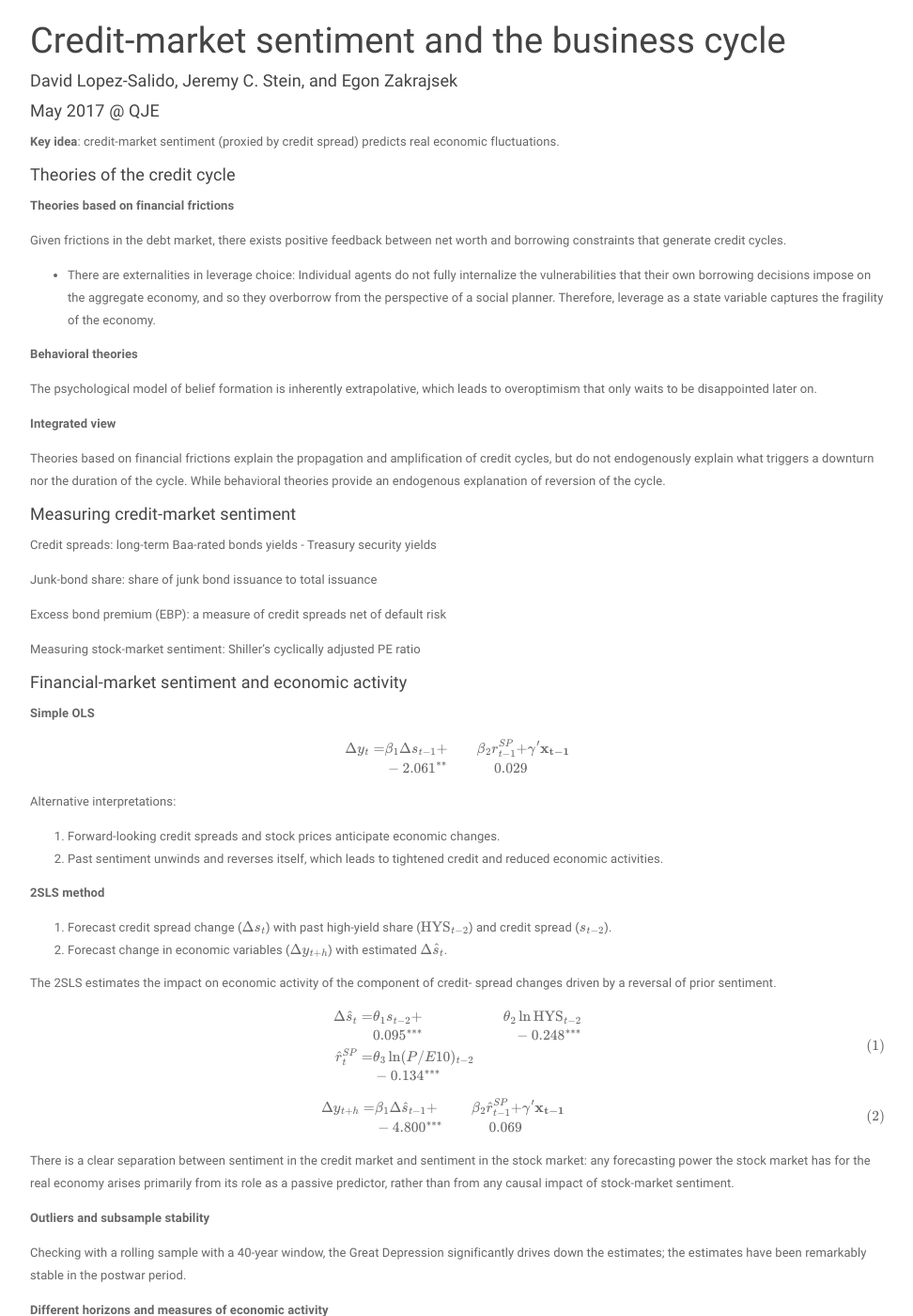
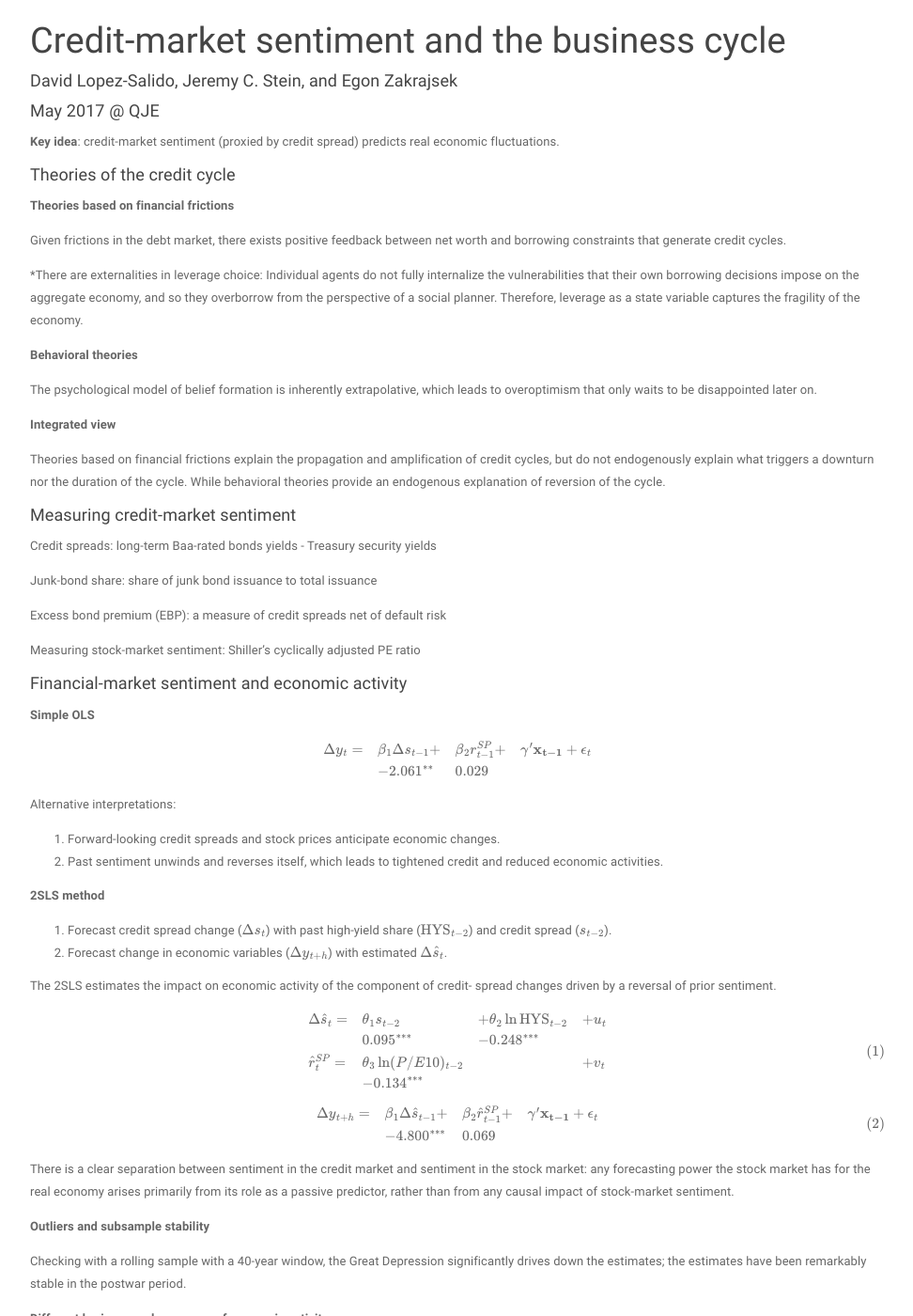
Before and after one commit to zemw/page, a Jekyll site: the page pap/Salido2017.html, which Jekyll copies as it is, in a window 1280 px wide and 1400 px high. Shown: the whole window at 94% size, without its empty margins (153-1125 px from the left). Built offline with Jekyll 4.4.1, drawn with Linux system fonts in a browser that asks for light colours; formulas are drawn with MathJax 3; some of the changed text lies outside the part shown.

Commit message:
Fix alignment

```diff
--- a/pap/Salido2017.html
+++ b/pap/Salido2017.html
@@ -176,9 +176,7 @@ pre code {
 <h4>Theories of the credit cycle</h4>
 <p><strong>Theories based on financial frictions</strong></p>
 <p>Given frictions in the debt market, there exists positive feedback between net worth and borrowing constraints that generate credit cycles.</p>
-<ul>
-<li>There are externalities in leverage choice: Individual agents do not fully internalize the vulnerabilities that their own borrowing decisions impose on the aggregate economy, and so they overborrow from the perspective of a social planner. Therefore, leverage as a state variable captures the fragility of the economy.</li>
-</ul>
+<p>*There are externalities in leverage choice: Individual agents do not fully internalize the vulnerabilities that their own borrowing decisions impose on the aggregate economy, and so they overborrow from the perspective of a social planner. Therefore, leverage as a state variable captures the fragility of the economy.</p>
 <p><strong>Behavioral theories</strong></p>
 <p>The psychological model of belief formation is inherently extrapolative, which leads to overoptimism that only waits to be disappointed later on.</p>
 <p><strong>Integrated view</strong></p>
@@ -194,10 +192,12 @@ pre code {
 <div id="financial-market-sentiment-and-economic-activity" class="section level4">
 <h4>Financial-market sentiment and economic activity</h4>
 <p><strong>Simple OLS</strong></p>
-<p><span class="math display">\[\begin{aligned}
-\Delta y_t = &amp; \beta_1\Delta s_{t-1} + &amp; \beta_2 r_{t-1}^{SP} + &amp; \mathbf{\gamma&#39; x_{t-1}}\\
-             &amp;-2.061^{**}              &amp;0.029 &amp; \\
-\end{aligned}\]</span></p>
+<p><span class="math display">\[
+\begin{array}{llll}
+\Delta y_t = &amp; \beta_1\Delta s_{t-1} + &amp; \beta_2 r_{t-1}^{SP} + &amp; \mathbf{\gamma&#39; x_{t-1}} + \epsilon_t\\
+             &amp; -2.061^{**}             &amp; 0.029
+\end{array}
+\]</span></p>
 <p>Alternative interpretations:</p>
 <ol style="list-style-type: decimal">
 <li>Forward-looking credit spreads and stock prices anticipate economic changes.</li>
@@ -209,17 +209,22 @@ pre code {
 <li>Forecast change in economic variables (<span class="math inline">\(\Delta y_{t+h}\)</span>) with estimated <span class="math inline">\(\Delta\hat s_t\)</span>.</li>
 </ol>
 <p>The 2SLS estimates the impact on economic activity of the component of credit- spread changes driven by a reversal of prior sentiment.</p>
-<p><span class="math display">\[\begin{aligned}
-\Delta\hat s_t = &amp; \theta_1 s_{t-2} + &amp; \theta_2\ln\text{HYS}_{t-2} &amp; \\
-                 &amp; 0.095^{***}        &amp; -0.248^{***}  &amp;  \\
-\hat r^{SP}_t = &amp; \theta_3 \ln(P/E10)_{t-2}  &amp; \\
-                &amp; -0.134^{***} &amp;  \\
-\end{aligned}\tag{1}\]</span></p>
-<p><span class="math display">\[\begin{aligned}
-\Delta y_{t+h} = &amp; \beta_1\Delta\hat s_{t-1} + &amp; \beta_2\hat r_{t-1}^{SP} +
-                 &amp; \mathbf{\gamma&#39; x_{t-1}} &amp;  \\
-                 &amp; -4.800^{***} &amp; 0.069 &amp; \\
-\end{aligned}\tag{2}\]</span></p>
+<p><span class="math display">\[
+\begin{array}{llll}
+\Delta\hat s_t = &amp; \theta_1 s_{t-2}  &amp;+ \theta_2\ln\text{HYS}_{t-2} &amp;+ u_t \\
+                 &amp; 0.095^{***}       &amp; -0.248^{***}    \\
+\hat r^{SP}_t = &amp; \theta_3 \ln(P/E10)_{t-2} &amp; &amp;+ v_t \\
+                &amp; -0.134^{***}   \\
+\end{array}
+\tag{1}
+\]</span></p>
+<p><span class="math display">\[
+\begin{array}{llll}
+\Delta y_{t+h} = &amp; \beta_1\Delta\hat s_{t-1} + &amp; \beta_2\hat r_{t-1}^{SP} + &amp; \mathbf{\gamma&#39; x_{t-1}} +\epsilon_t  \\
+                 &amp; -4.800^{***}                &amp; 0.069
+\end{array}
+\tag{2}
+\]</span></p>
 <p>There is a clear separation between sentiment in the credit market and sentiment in the stock market: any forecasting power the stock market has for the real economy arises primarily from its role as a passive predictor, rather than from any causal impact of stock-market sentiment.</p>
 <p><strong>Outliers and subsample stability</strong></p>
 <p>Checking with a rolling sample with a 40-year window, the Great Depression significantly drives down the estimates; the estimates have been remarkably stable in the postwar period.</p>
@@ -231,9 +236,7 @@ pre code {
 <p>Allow for different coefficients on credit-spread increases (<span class="math inline">\(\Delta s^{(+)}_{t-1}\)</span>) and decreases (<span class="math inline">\(\Delta s^{(-)}_{t-1}\)</span>). The magnitude of the contraction following an increase in credit-spread is larger than the magnitude of the boom following a decrease in credit-spread. But the estimates are not robust.</p>
 <p><strong>Comparison with balance-sheet measures of leverage</strong></p>
 <p>Include <span class="math inline">\(\Delta\hat s_t\)</span> together with five-year change of bank credit, bank loans, private nonfinancial credit to GDP, nonfinancial business credit to GDP, household credit to GDP, debt to asset ratio for nonfinancial corporate sector. Credit-market sentiment holds up well in competition with the balance sheet variables.</p>
-<ul>
-<li>The half-life of credit=market sentiment (&lt;2 years) is much shorter than balance-sheet variables (4-7.5 years). The short data range might not well capture the effect of balance-sheet variables.</li>
-</ul>
+<p>*The half-life of credit=market sentiment (&lt;2 years) is much shorter than balance-sheet variables (4-7.5 years). The short data range might not well capture the effect of balance-sheet variables.</p>
 <p><strong>Interactive effects</strong></p>
 <p>The vulnerabilities-plus-triggers framework suggests an interactive specification. Interact credit-market sentiment with balance-sheet measures. The impact of <span class="math inline">\(\Delta\hat s_t\)</span> is stronger in magnitude when leverage is high.</p>
 </div>
```
Also changed, not shown: pap/Salido2017.Rmd (+24 -17 lines).
